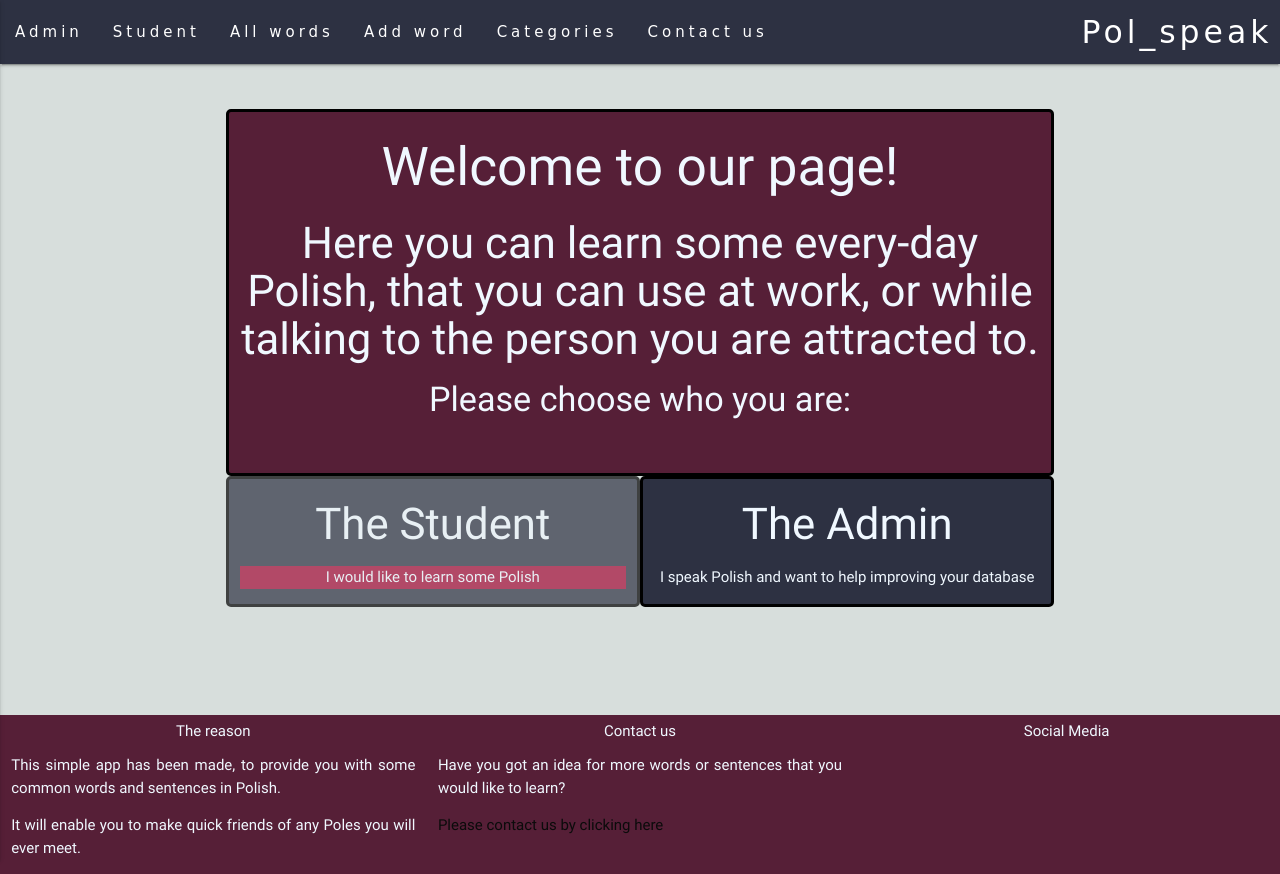
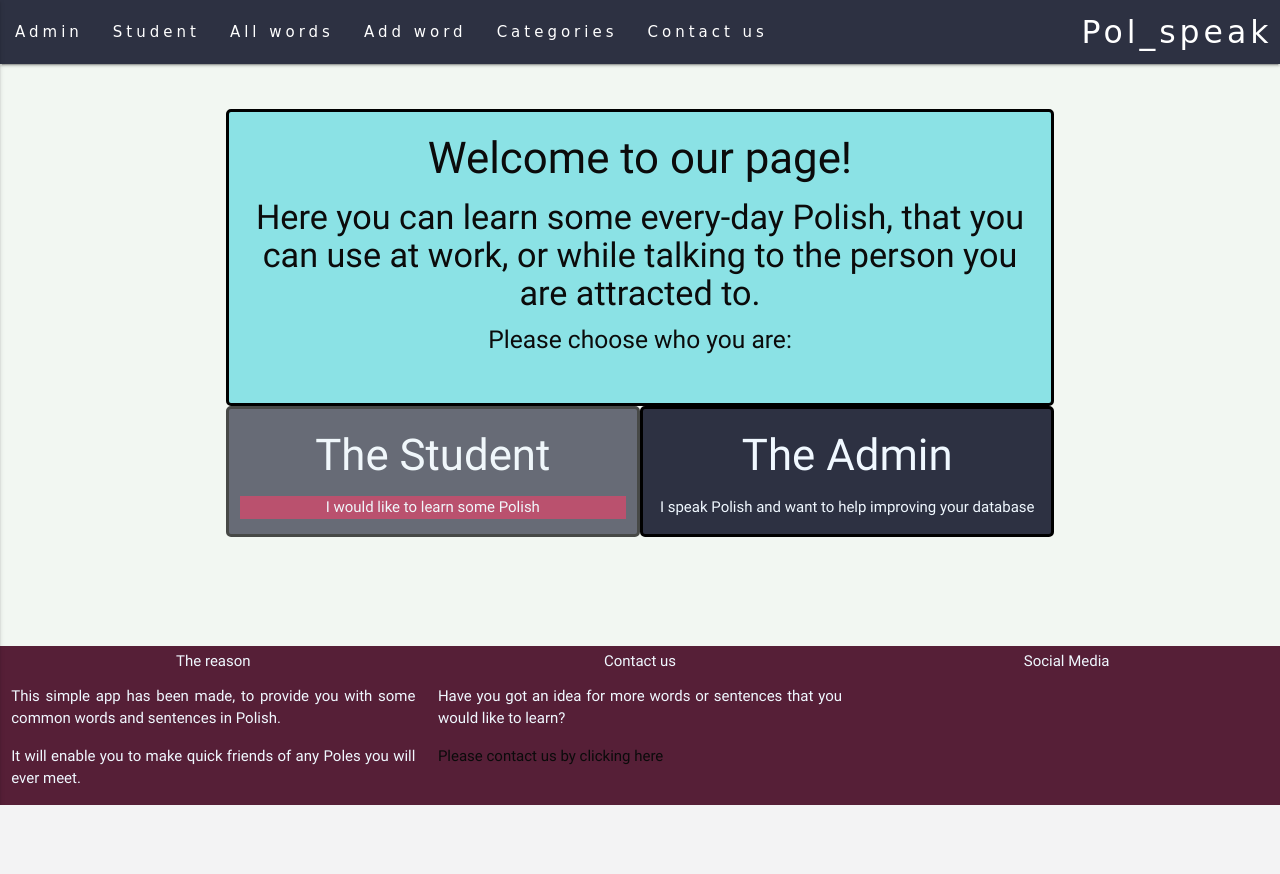
Before and after one commit to MrColorado35/pol_speak, a Flask app: page / in a window 1280 px wide. After the commit the page ends 805 px from the top, so only its background shows below. Run offline with Flask 2, Linux system fonts and the light colour scheme; some libraries are stand-ins or nearby versions; some web fonts are replaced.

Commit message:
more style changes, 3 bg colors to be chosen by my friends to match the best, body bg changed.

```diff
--- a/app.py
+++ b/app.py
@@ -74,7 +74,7 @@ def insert_word():
     return redirect(url_for('all_words'))
 
 # This bit of code allows us to edit all aspects of any word in the database
-@app.route('/edit_word.html/<word_id>')
+@app.route('/edit_word/<word_id>')
 def edit_word(word_id):
     the_word = mongo.db.words.find_one({'_id': ObjectId(word_id)})
     return render_template("edit_word.html", word=the_word, categories=cat_list,)
--- a/static/css/style.css
+++ b/static/css/style.css
@@ -1,5 +1,5 @@
 body {
-    background-color: #d7dedc;
+    background-color: #F2F7F2;
     color: #0b0b0b;
 }
 
@@ -30,6 +30,14 @@ body {
 .bg-love {
     background-color: #561f37;
     color: aliceblue;
+}
+
+.bg-new {
+    background-color: #8BE2E5;
+}
+
+.bg-morenew {
+    background-color: #DFA5BE;
 }
 
 .opacity {
--- a/templates/admin.html
+++ b/templates/admin.html
@@ -2,7 +2,7 @@
 
 {% extends 'base.html' %}
 {% block content %}
-    <h3 class="center bg-love padding-5 border">Here you can add, delete or edit any word in this app:</h3>
+    <h3 class="center bg-blue padding-5 border">Here you can add, delete or edit any word in this app:</h3>
       <ul class="collapsible" data-collapsible="accordion">
     <li>
         <a href="{{url_for('all_words')}}"><div class="collapsible-header">
--- a/templates/all_words.html
+++ b/templates/all_words.html
@@ -4,7 +4,7 @@
 {% block content %}
 
 <div class="">
-   <div class="col sm12 bg-love margin border center ">
+   <div class="col sm12 bg-morenew margin border center ">
         <h4 class="">"With the great power comes great responsibility"</h4>
         <h5 class="">In this section you can see, edit or delete any record in our database.</h5>
         <p>Please use that great power to make the world a bit better place, instead of destroying hard work of all our emploees for countless hours, while they created it.</p>
@@ -23,7 +23,7 @@
             <p class=" center col s6"><i class="left material-icons">expand_more</i>
             <strong> {{ word.eng }} </strong>
             </p>
-            <a href="{{url_for('delete_word', word_id=word._id)}}" class="waves-effect right col s3 margin-right waves-light btn bg-love">DELETE</a>
+            <a href="{{url_for('delete_word', word_id=word._id)}}" class="waves-effect right col s3 margin-right waves-light btn bg-redish">DELETE</a>
 
       <!-- <a class="right margin-right bg-blue tall waves-effect waves-light btn center top-one">DELETE</a>          -->
       </div>
--- a/templates/index.html
+++ b/templates/index.html
@@ -7,10 +7,10 @@
 
     <section class="center">
         <div class="row padding-5">
-            <div class="col s12 bg-love border">
-            <h2>Welcome to our page!</h2>
-            <h3>Here you can learn some every-day Polish, that you can use at work, or while talking to the person you are attracted to.</h3>
-            <h4 class="padding-bottom" >Please choose who you are:</h4>
+            <div class="col s12 bg-new border">
+            <h3>Welcome to our page!</h3>
+            <h4>Here you can learn some every-day Polish, that you can use at work, or while talking to the person you are attracted to.</h4>
+            <h5 class="padding-bottom" >Please choose who you are:</h5>
             </div>
             <div class="col s12 m6 bg-drk padding-5 opacity border">
                 <a href="{{url_for('user')}}" id="user" class=" high"><h3>The Student</h3>
```
